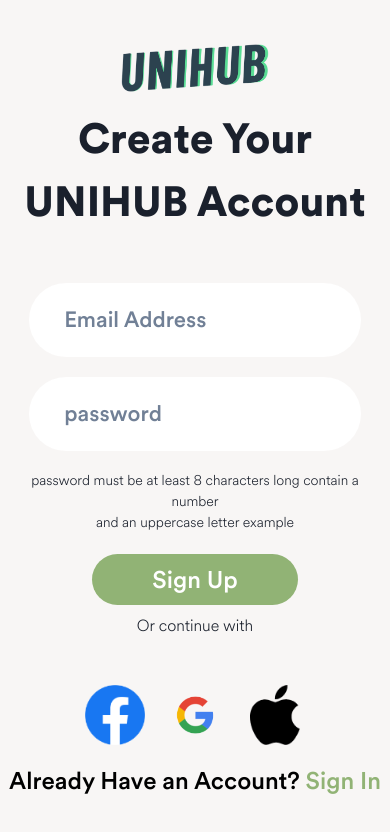
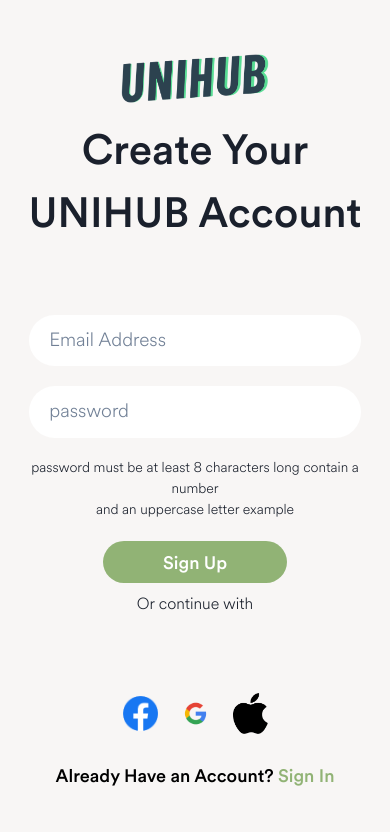
Before and after one commit to Moin105/unihub, a React (Create React App) app: page /signup in a window 390 px wide. Shown: the top 832 px of the page. Built offline with nearby package versions, Linux system fonts and the light colour scheme.

Commit message:
responsiveness page signup

```diff
--- a/src/Pages/signup.css
+++ b/src/Pages/signup.css
@@ -268,7 +268,7 @@
     margin-top: 10px;
     margin-bottom: 24px;
     font-size: 36px;
-    font-weight: 900;
+    font-weight: 500;
   }
   .signup-page .container .headu figure {
     width: 140px;
@@ -303,15 +303,16 @@
   .signup-page .container form .input-container input {
     width: 100%;
     flex: 1 1;
-    font-size: 18px;
+    font-size: 19px;
     background-color: white;
     border-radius: 333px;
     border: none;
-    max-width: 455px;
-    margin: 0 auto;
+    font-weight: 200;
+    max-width: 400px;
     outline: none;
     color: #6F6F6F;
-    padding: 22px 0px 19px 35px;
+    padding: 13px 0px 10px 20px;
+    margin: 0 auto;
   }
   .signup-page .container form .downspan {
     font-size: 16px !important;
@@ -405,7 +406,7 @@
     margin-top: 18px;
     margin-bottom: 0px;
     font-size: 42px;
-    font-weight: 900;
+    font-weight: 500;
   }
   .signup-page .container .headu figure {
     width: 150px;
@@ -432,13 +433,16 @@
   .signup-page .container form .input-container input {
     width: 100%;
     flex: 1 1;
-    font-size: 22px;
+    font-size: 19px;
     background-color: white;
     border-radius: 333px;
     border: none;
+    font-weight: 200;
+    max-width: 400px;
     outline: none;
     color: #6F6F6F;
-    padding: 22px 0px 19px 35px;
+    padding: 13px 0px 10px 20px;
+    margin: 0 auto;
   }
   .signup-page .container form .input-container .downspan {
     font-size: 16px;
@@ -452,7 +456,7 @@
     width: 100%;
   }
   .signup-page .container form .btn {
-    font-size: 24px;
+    font-size: 18px;
     padding: 10px 60px 5px 60px;
     background-color: #91B375;
     color: #FFFFFF;
@@ -481,7 +485,7 @@
     gap: 20px;
   }
   .signup-page .container .media-newhub .media-accounts figure {
-    width: 60px;
+    width: 35px;
     height: 60px;
     margin-bottom: 20px;
   }
@@ -496,7 +500,7 @@
     font-weight: 300;
   }
   .signup-page .container .media-newhub .new-to-unihub {
-    font-size: 24px;
+    font-size: 18px;
     text-align: center;
     color: black;
     margin: 0;
--- a/src/Pages/signup.scss
+++ b/src/Pages/signup.scss
@@ -271,7 +271,7 @@
                 margin-top: 10px;
                 margin-bottom: 24px;
                 font-size: 36px;
-                font-weight: 900;
+                font-weight: 500;
              }
                 figure{
                     width: 140px;
@@ -305,13 +305,16 @@
                     input{
                         width: 100%;
                         flex: 1 1;
-                        font-size: 18px;
+                        font-size: 19px;
                         background-color: white;
                         border-radius: 333px;
-                        border: none;max-width: 455px;margin: 0 auto;
+                        border: none;
+                        font-weight: 200;
+                        max-width: 400px;
                         outline: none;
                         color: #6F6F6F;
-                        padding: 22px 0px 19px 35px;
+                        padding: 13px 0px 10px 20px;
+                        margin: 0 auto;
                     }
                     .icon{
 
@@ -411,7 +414,7 @@
                 margin-top: 18px;
                 margin-bottom: 0px;
                 font-size: 42px;
-                font-weight: 900;
+                font-weight: 500;
              }
                 figure{
                     width: 150px;
@@ -437,13 +440,16 @@
                     input{
                         width: 100%;
                         flex: 1 1;
-                        font-size: 22px;
+                        font-size: 19px;
                         background-color: white;
                         border-radius: 333px;
                         border: none;
+                        font-weight: 200;
+                        max-width: 400px;
                         outline: none;
                         color: #6F6F6F;
-                        padding: 22px 0px 19px 35px;
+                        padding: 13px 0px 10px 20px;
+                        margin: 0 auto;
                     }
                 .downspan{
                     // font-family:' Circular Spotify Text';
@@ -462,7 +468,7 @@
                     width: 100%;
                }
                .btn{
-                font-size: 24px;
+                font-size: 18px;
                 padding: 10px 60px 5px 60px;
 
                  background-color: #91B375;
@@ -489,7 +495,7 @@
                     align-items: center;
                     gap:20px;
                     figure{
-                          width: 60px;
+                          width: 35px;
                           height: 60px;
                           margin-bottom: 20px;
                       img{
@@ -506,7 +512,7 @@
                 }
 
                 .new-to-unihub{
-                    font-size: 24px;
+                    font-size: 18px;
                     text-align: center;
                     color: black;
                     margin: 0;
```
Also changed, not shown: 1 other file (tests, documents, lock files or other folders).
